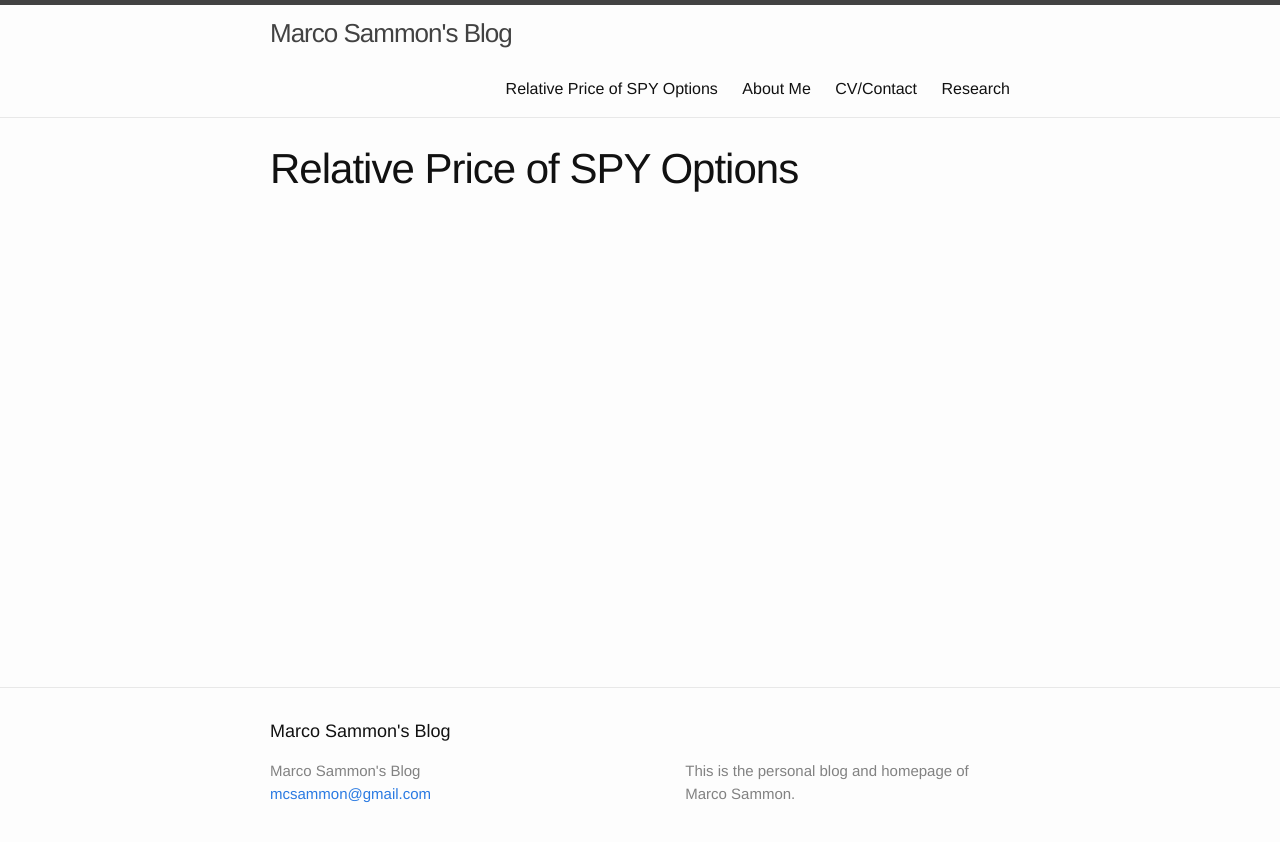
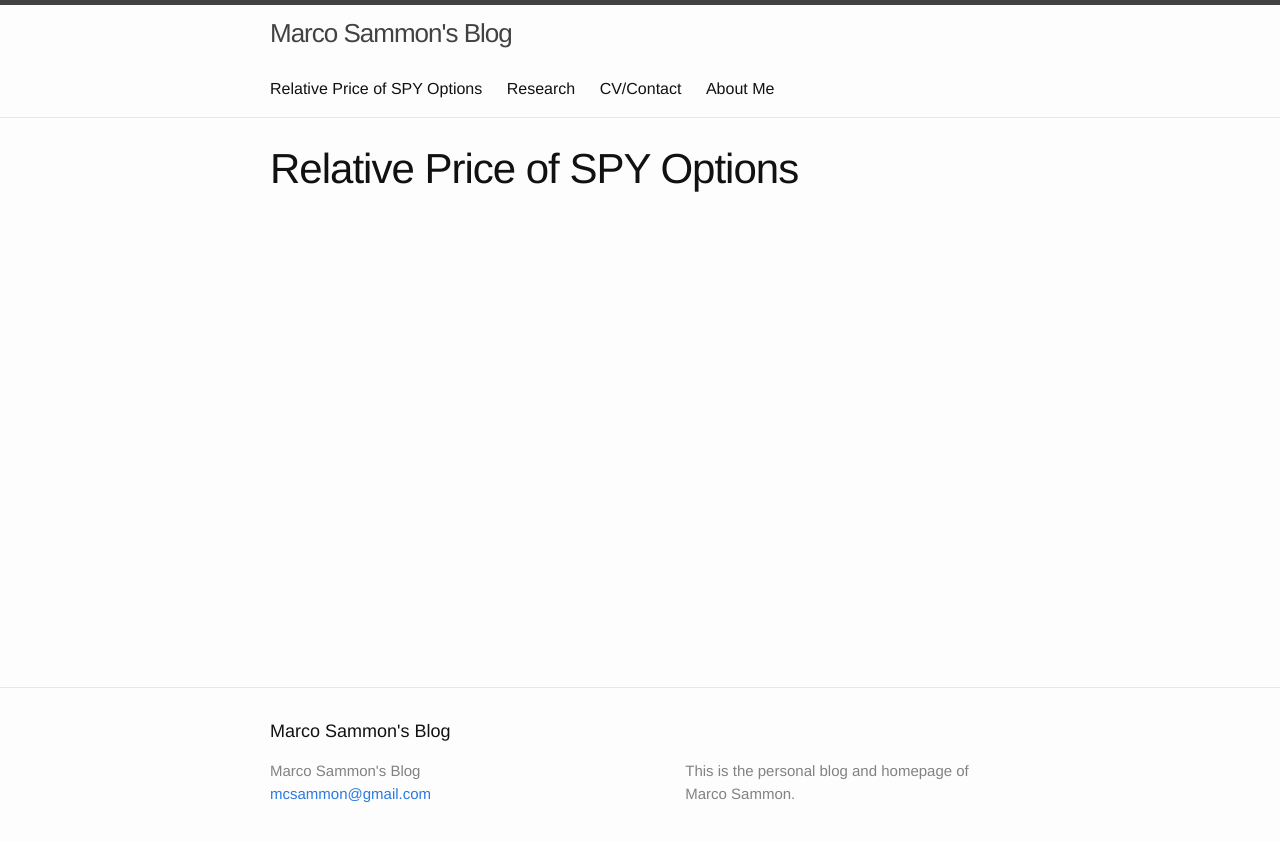
Before and after one commit to mcsammon/mcsammon.github.io, a Jekyll site: the page built from 2015-02-25-spy-options.html, in a window 1280 px wide. Shown: the top 842 px of the page. Built offline with Jekyll 4.4.1, drawn with Linux system fonts in a browser that asks for light colours.

Commit message:
Updated sort order of pages

```diff
--- a/2015-02-25-spy-options.html
+++ b/2015-02-25-spy-options.html
@@ -4,6 +4,7 @@ title: Relative Price of SPY Options
 slug: spy-options
 permalink: /spy-options.html
 include_spy_chart: true
+order: 1
 ---
 
 <div id="chart-area">
--- a/_includes/header.html
+++ b/_includes/header.html
@@ -14,7 +14,8 @@
       </a>
 
       <div class="trigger">
-        {% for page in site.pages %}
+        {% assign pages = site.pages | sort:"order" %}
+        {% for page in pages %}
           {% if page.title %}
           <a class="page-link" href="{{ page.url | prepend: site.baseurl }}">{{ page.title }}</a>
           {% endif %}
--- a/_sass/_layout.scss
+++ b/_sass/_layout.scss
@@ -24,7 +24,7 @@
 }
 
 .site-nav {
-    float: right;
+    float: left;
     line-height: 56px;
 
     .menu-icon {
--- a/cv-contact.html
+++ b/cv-contact.html
@@ -2,6 +2,7 @@
 layout: page
 title: CV/Contact
 permalink: /cv-contact/
+order: 3
 ---
 <p>
   <a href="https://docs.google.com/viewer?a=v&pid=sites&srcid=ZGVmYXVsdGRvbWFpbnxtY3NhbW1vbnxneDo3MmFmODRkMmFkODdhZjRm">
```
Also changed, not shown: about-me.md (+1 -0 lines), research.md (+1 -0 lines).
